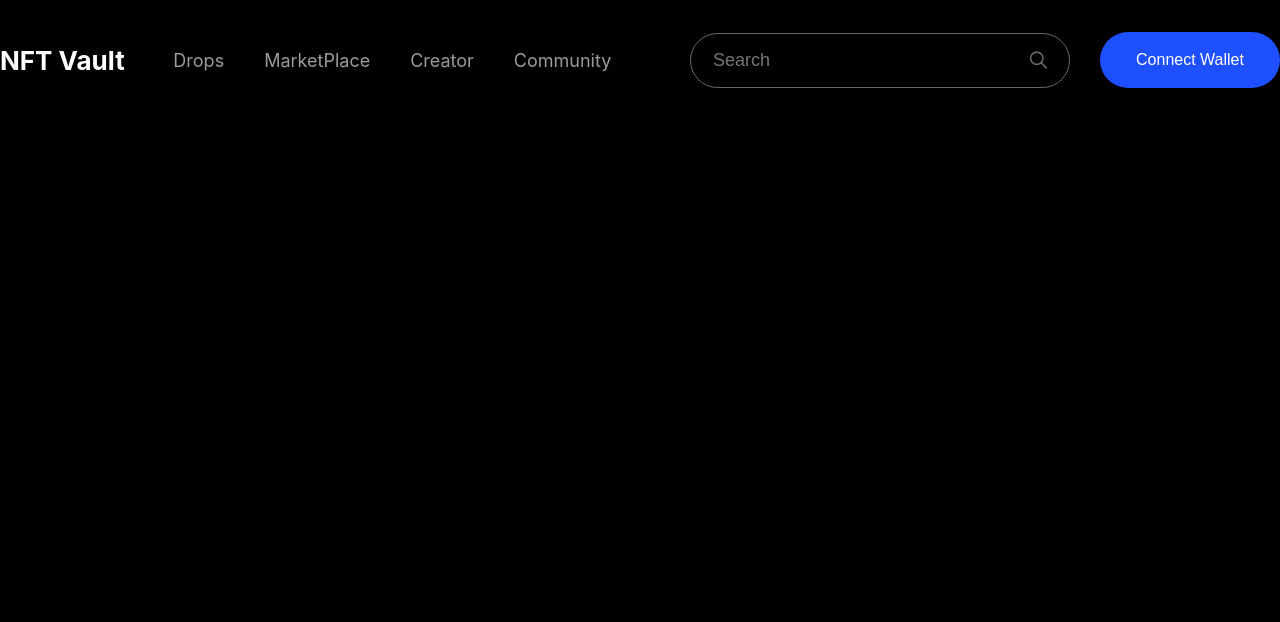
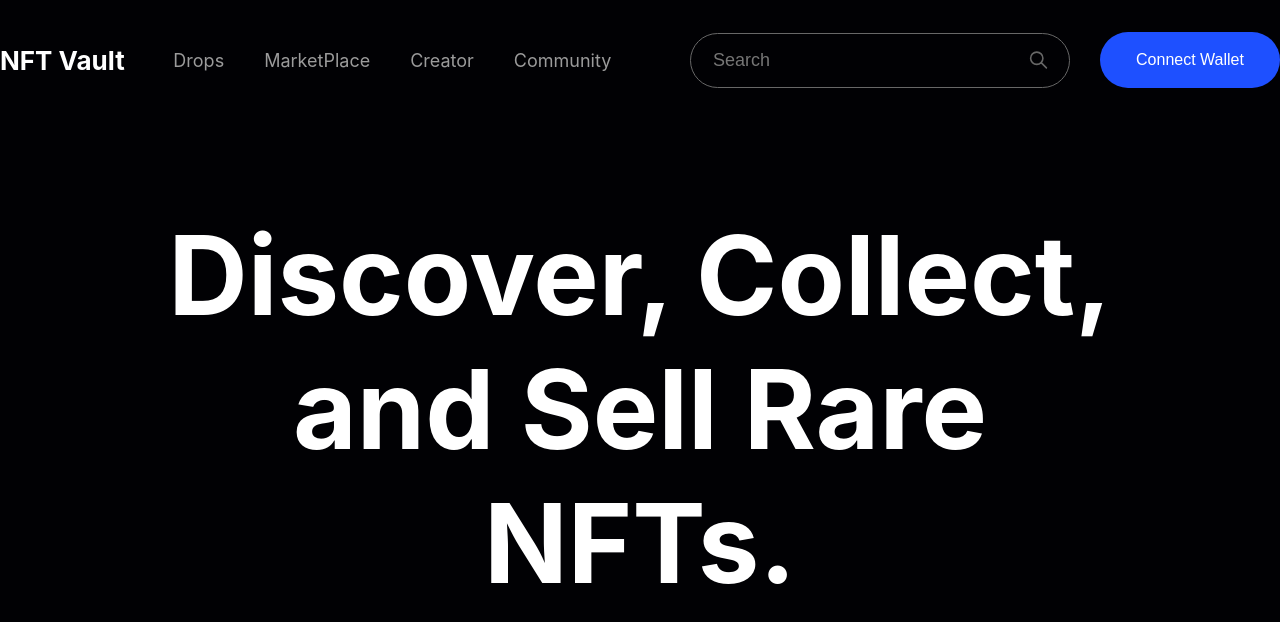
Before and after one commit to chrisprodev/nfts-landing-page-ui, a Next.js app: page / in a window 1280 px wide. Shown: the top 622 px of the page. Built offline with nearby package versions, Linux system fonts and the light colour scheme.

Commit message:
Add Header

```diff
--- a/package.json
+++ b/package.json
@@ -16,7 +16,7 @@
   },
   "devDependencies": {
     "@types/node": "17.0.33",
-    "@types/react": "18.0.9",
+    "@types/react": "^18.0.9",
     "@types/react-dom": "18.0.4",
     "@types/styled-components": "^5.1.25",
     "eslint": "8.15.0",
--- a/pages/index.tsx
+++ b/pages/index.tsx
@@ -1,5 +1,6 @@
 import type { NextPage } from "next";
 import Head from "next/head";
+import Header from "../src/components/Header";
 import NavBar from "../src/components/NavBar";
 
 const Home: NextPage = () => {
@@ -11,8 +12,7 @@ const Home: NextPage = () => {
         <link rel="icon" href="/favicon.ico" />
       </Head>
       <NavBar />
-
-      <main></main>
+      <Header />
     </>
   );
 };
--- /dev/null
+++ b/src/components/Header/Header.tsx
@@ -0,0 +1,13 @@
+import React from "react";
+import * as Styles from "./Styles";
+
+export const Header = () => {
+  return (
+    <Styles.Container>
+      <Styles.Title>
+        Discover, Collect, and Sell Rare NFTs.
+      </Styles.Title>
+      <p></p>
+    </Styles.Container>
+  );
+};
--- /dev/null
+++ b/src/components/Header/Styles.ts
@@ -0,0 +1,12 @@
+import styled from "styled-components";
+
+export const Container = styled.header`
+  max-width: 100rem;
+  margin: 12rem auto;
+`;
+
+export const Title = styled.h1`
+  font-size: 11rem;
+  margin: 0;
+  text-align: center;
+`;
--- /dev/null
+++ b/src/components/Header/index.ts
@@ -0,0 +1,2 @@
+import { Header } from "./Header";
+export default Header;
```
Also changed, not shown: src/components/NavBar/index.ts (renamed from src/components/NavBar/index.tsx), 1 other file (tests, documents, lock files or other folders).
